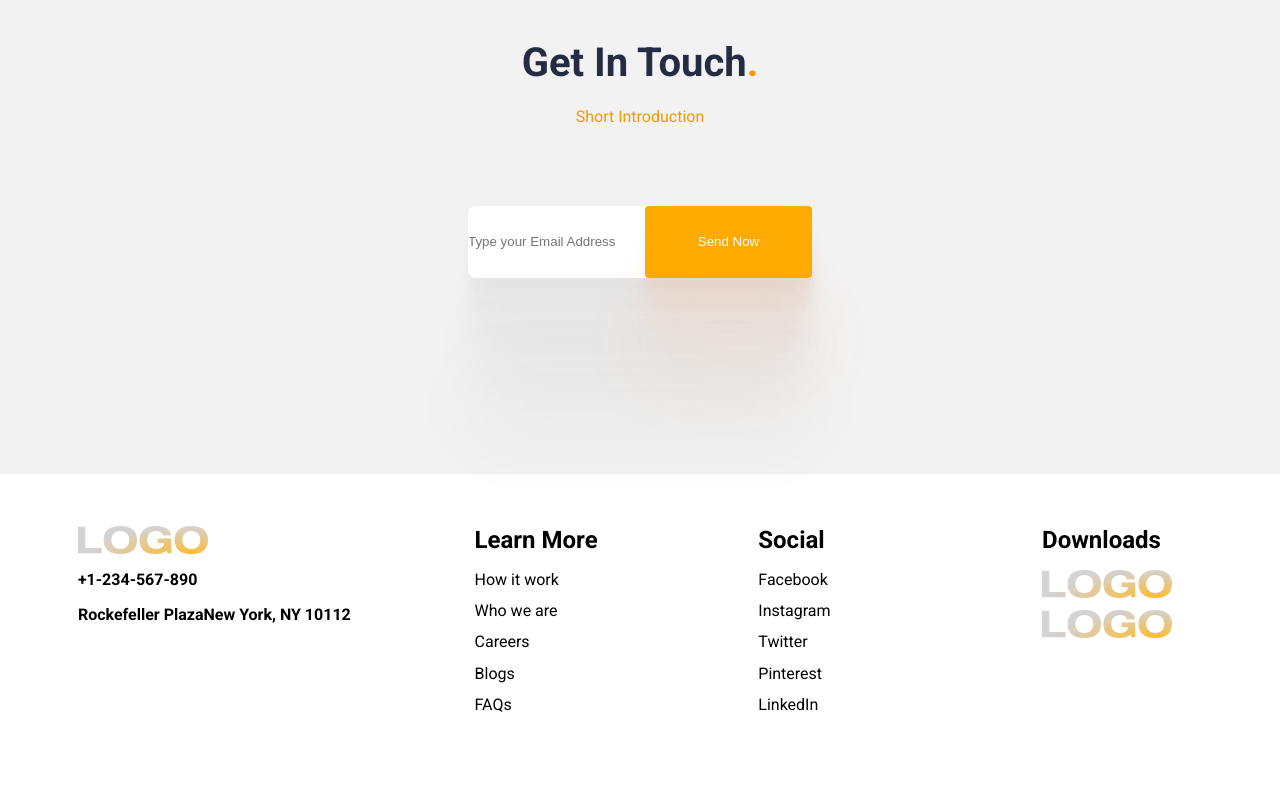
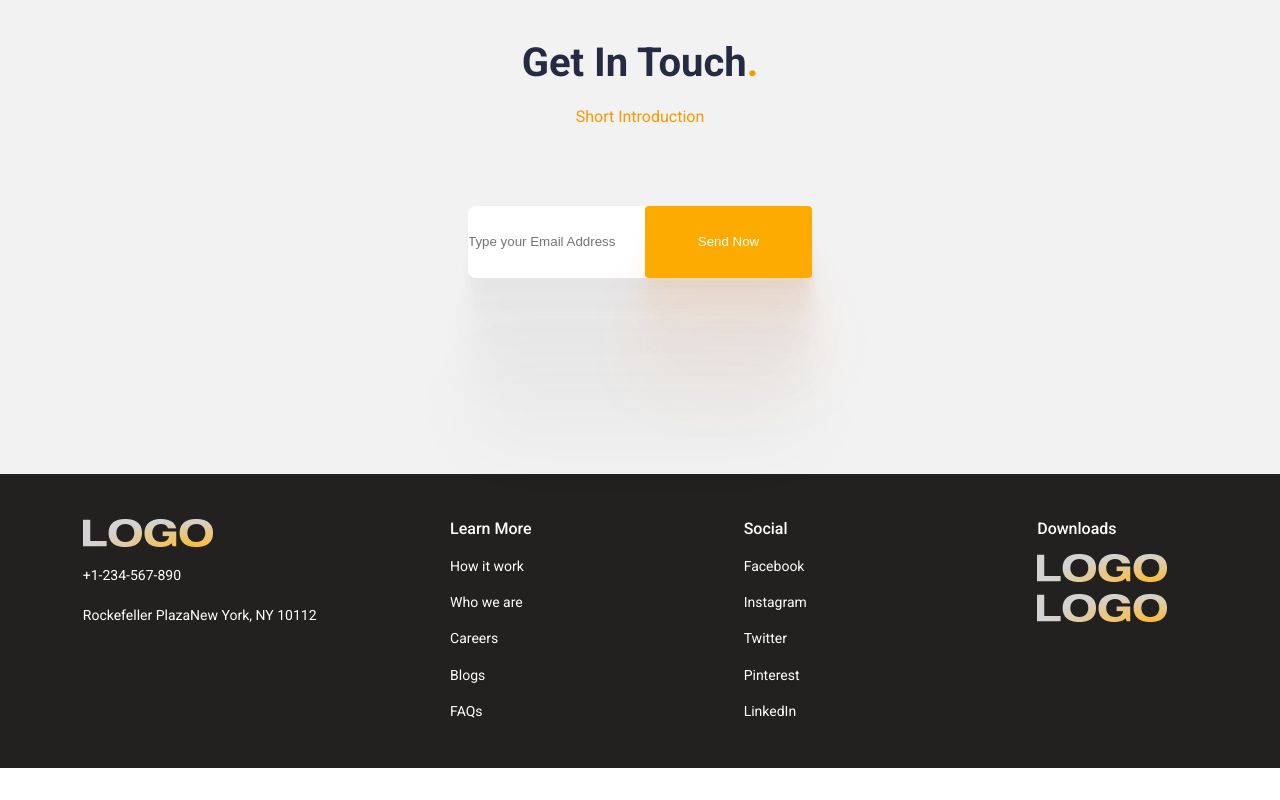
Before and after one commit to rahulsreekumar81/NextJs-Website-CSS, a Next.js app: page / in a window 1280 px wide. Shown: the part 3473-4273 px from the top of the page. After the commit the page ends 4241 px from the top, so only its background shows below. Built offline with nearby package versions, Linux system fonts and the light colour scheme.

Commit message:
💄 : Updated the UI styles of footer

```diff
--- a/styles/Footer.module.css
+++ b/styles/Footer.module.css
@@ -2,10 +2,10 @@
   max-width: 1920px;
   min-height: 294px;
   padding: 0 1rem;
+  background-color: #232120;
 }
 
 .footerMain {
-  margin-top: 2rem;
   display: flex;
   flex-wrap: wrap;
 }
@@ -26,9 +26,26 @@
   flex-direction: column;
   align-items: flex-start;
   gap: 1rem;
+  margin-top: 1.56rem;
 }
 .footerList {
+  color: #ffff;
+  font-size: var(--fs-400);
+  font-weight: var(--fw-regular);
+  line-height: 24px;
   display: flex;
   flex-direction: column;
   gap: 0.775rem;
 }
+.listTitle {
+  color: #ffff;
+  font-size: var(--fs-600);
+  font-weight: var(--fw-medium);
+}
+
+.footerMainItem h4 {
+  color: #ffff;
+  font-size: var(--fs-400);
+  font-weight: var(--fw-regular);
+  line-height: 24px;
+}
```
